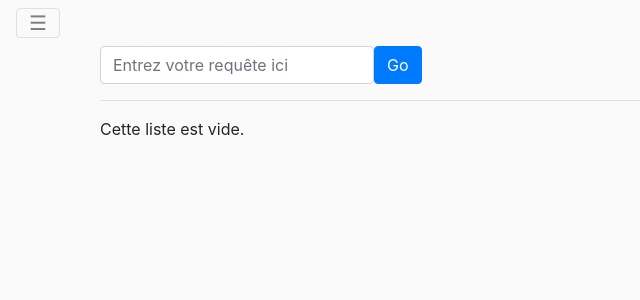
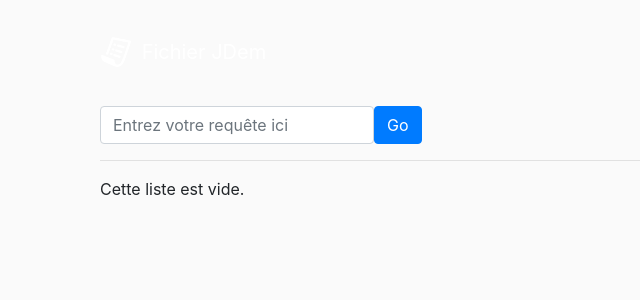
Before and after one commit to Brachamul/fichier-jdem, a Django app: template fichiers_adherents/templates/fichiers_adherents/query_checker.html in a window 1280 px wide. Shown: the top 300 px of the page, without its empty margins (0-640 px from the left). Run offline with Django 3.2, Linux system fonts and the light colour scheme; the template is opened without the code that fills it, so the values that code supplies are empty; some libraries are stand-ins or nearby versions.

Commit message:
header changes

```diff
--- a/REQUIREMENTS.txt
+++ b/REQUIREMENTS.txt
@@ -1,5 +1,5 @@
-Django==1.9.6
-django-bootstrap3==7.0.1
+Django==1.10.3
+django-bootstrap3==7.1.0
 six==1.10.0
 unicode-slugify==0.1.3
 Unidecode==0.4.19
--- a/fichiers_adherents/forms.py
+++ b/fichiers_adherents/forms.py
@@ -7,3 +7,6 @@ class TéléversementDuFichierAdherentForm(forms.ModelForm):
 	class Meta:
 		model = FichierAdherents
 		fields = ('fichier_csv', 'date')
+		widgets = {
+			'date': forms.TextInput(attrs={'placeholder': 'YYYY-MM-DD'}),
+		}
--- a/fichiers_adherents/templates/fichiers_adherents/upload.html
+++ b/fichiers_adherents/templates/fichiers_adherents/upload.html
@@ -1,6 +1,5 @@
 {% extends "base.html" %}
 {% load staticfiles %}
-
 
 {% block head %}{{ block.super }}
 
--- a/static/templates/header.html
+++ b/static/templates/header.html
@@ -1,23 +1,33 @@
-<nav class="navbar navbar-light bg-faded">
-	<button class="navbar-toggler hidden-sm-up" type="button" data-toggle="collapse" data-target="#main-nav" aria-controls="main-nav" aria-expanded="false" aria-label="Toggle navigation">
+<br/>
+<div class="container">
+	<nav class="navbar navbar-dark bg-inverse">
+		<div>
+			<a class="navbar-brand" href="#">
+				<img src="/static/Purchase Order-104.png" height="30"
+				style="display: inline-block; margin-right: .25em; position: relative; top: -.1em;"/>
+				Fichier JDem
+			</a>
+		</div>
+		<button class="navbar-toggler hidden-sm-up" type="button"
+		data-toggle="collapse" data-target="#main-nav" aria-controls="main-nav"
+		aria-expanded="false" aria-label="Toggle navigation">
 			&#9776;
 		</button>
 		<div class="collapse navbar-toggleable-xs" id="main-nav">
-		<a class="navbar-brand" href="#">Fichier JDem</a>
 			<ul class="nav navbar-nav">
 				<li class="nav-item active">
 					{% if not user.is_authenticated %}
 					<a class="nav-link" href="{% url 'login' %}"><i class="fa fa-power-on"></i> Connexion</a>
 					{% endif %}
 				</li>
-			<!--
 				<li class="nav-item">
-				<a class="nav-link" href=""><i class="fa fa-plus"></i> Proposer un nouveau trajet</a>
+					<a class="nav-link" href="{% url 'phoning_operations' %}"></i> Phoning</a>
 				</li>
 				<li class="nav-item">
-				<a class="nav-link" href=""><i class="fa fa-plus"></i> Proposer un nouveau trajet</a>
+					<a class="nav-link" href="{% url 'televersement_du_fichier_adhérent' %}"></i> Fichier</a>
 				</li>
-			-->
 			</ul>
 		</div>
 	</nav>
+</div>
+<br/>
```
Also changed, not shown: fichiers_adherents/views.py (+2 -7 lines), static/static/Purchase Order-104.png (added). Lines whose indentation alone changed are shown as unchanged.
